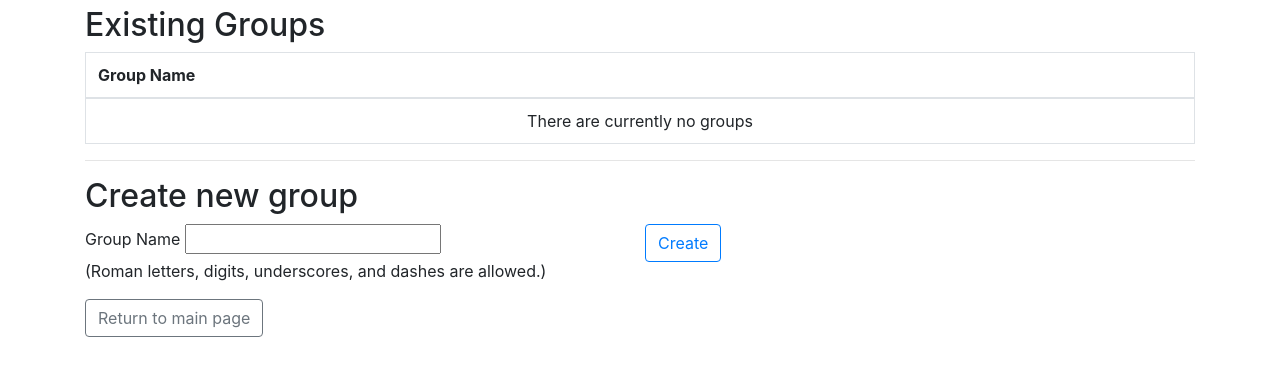
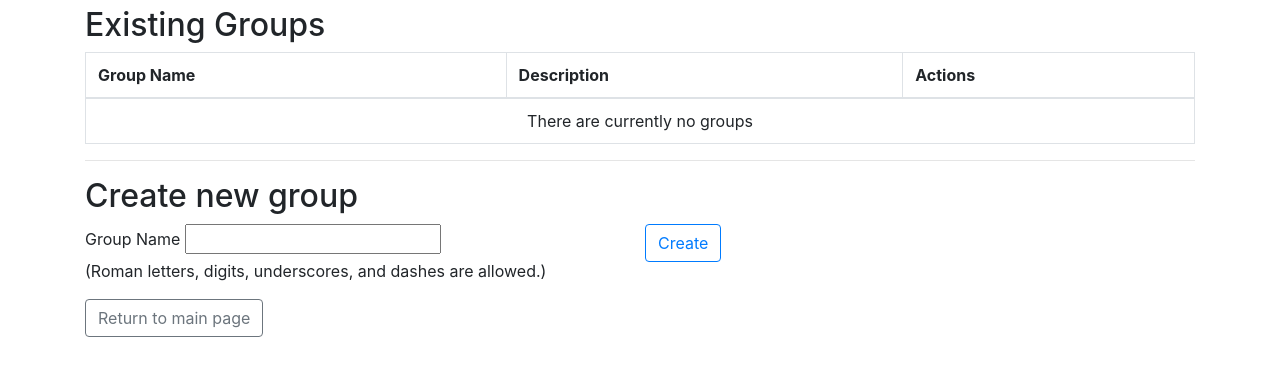
Before and after one commit to scimma/scimma-admin, a Django app: page /hopauth/group_management in a window 1280 px wide. Shown: the part 74-450 px from the top of the page. Run offline with Django 3.2, Linux system fonts and the light colour scheme; the visitor is signed in with stand-in values (Sample User, id 1); data that the repository does not hold is empty; parts of the project's set-up code (start-up, migrations or seed data) failed here and were passed over; some libraries are stand-ins or nearby versions.

Commit message:
Add descriptions to groups, topics, and credentials.
All descriptions allow up to 1024 characters and can be edited by object owners or platform admins.

```diff
--- a/scimma_admin/hopskotch_auth/templates/hopskotch_auth/group_management.html
+++ b/scimma_admin/hopskotch_auth/templates/hopskotch_auth/group_management.html
@@ -9,13 +9,16 @@
             <table class="table table-bordered table-hover">
                 <thead>
                     <tr>
-                        <th scope="col" colspan="2">Group Name</th>
+                        <th scope="col">Group Name</th>
+                        <th scope="col">Description</th>
+                        <th scope="col">Actions</th>
                     </tr>
                 </thead>
                 <tbody>
                     {% for group in groups %}
                     <tr>
                         <td>{{ group.name }}</td>
+                        <td>{{ group.description }}</td>
                         <td>
                             <form action="{% url 'edit_group' %}" method="get">
                                 <input type="hidden" name="group_id" value="{{ group.id }}">
--- a/scimma_admin/hopskotch_auth/templates/hopskotch_auth/topic_management.html
+++ b/scimma_admin/hopskotch_auth/templates/hopskotch_auth/topic_management.html
@@ -11,6 +11,7 @@
                     <tr>
                         <th scope="col">Owning Group</th>
                         <th scope="col">Name</th>
+                        <th scope="col">Description</th>
                     </tr>
                 </thead>
                 <tbody>
@@ -22,6 +23,7 @@
                         <td rowspan="{{ topics|length }}"><a href="{% url 'edit_group' %}?group_id={{ owning_group.id }}">{{ owning_group.name }}</a></td>
                         {% endif %}
                         <td><a href="{% url 'edit_topic' %}?topic_id={{ topic.id }}">{{ topic.name }}</a></td>
+                        <td>{{ topic.description }}</td>
                     </tr>
                     {% endfor %}
                     {% endfor %}
--- a/scimma_admin/hopskotch_auth/urls.py
+++ b/scimma_admin/hopskotch_auth/urls.py
@@ -15,17 +15,20 @@ urlpatterns = [
     path("create_group", views.create_group, name="create_group"),
     path("edit_group", views.edit_group, name="edit_group"),
     path("delete_group", views.delete_group, name="delete_group"),
+    path("change_group_description", views.change_group_description, name="change_group_description"),
     path("topic_management", views.topic_management, name="topic_management"),
     path("credential_management", views.credential_management, name="credential_management"),
     path("change_membership_status", views.change_membership_status, name="change_membership_status"),
     path("remove_user", views.remove_user, name="remove_user"),
     path("create_topic", views.create_topic, name="create_topic"),
     path("edit_topic", views.edit_topic, name="edit_topic"),
+    path("change_topic_description", views.change_topic_description, name="change_topic_description"),
     path("set_topic_public_read_access",views.set_topic_public_read_access, name="set_topic_public_read_access"),
     path("delete_topic", views.delete_topic, name="delete_topic"),
     path("remove_group_permission", views.remove_group_permission, name="remove_group_permission"),
     path("add_group_permission", views.add_group_permission, name="add_group_permission"),
     path("edit_credential", views.edit_credential, name="edit_credential"),
+    path("change_credential_description", views.change_credential_description, name="change_credential_description"),
     path("add_credential_permission", views.add_credential_permission, name="add_credential_permission"),
     path("remove_credential_permission", views.remove_credential_permission, name="remove_credential_permission"),
     path("suspend_credential", views.suspend_credential, name="suspend_credential"),
--- a/scimma_admin/hopskotch_auth/views.py
+++ b/scimma_admin/hopskotch_auth/views.py
@@ -37,9 +37,10 @@ def index(request):
                             "status":membership.status})
     memberships.sort(key=lambda m: m["group_name"])
     accessible_topics = []
-    for name, desc in topics_accessible_to_user(request.user).items():
-        accessible_topics.append({"name":name,
-                           "access_type":desc})
+    for name, access in topics_accessible_to_user(request.user).items():
+        accessible_topics.append({"name":name,"name":name,
+                                  "description":KafkaTopic.objects.get(name=name).description,
+                                  "access_type":access})
     accessible_topics.sort(key=lambda t: t["name"])
     return render(
         request, 'hopskotch_auth/index.html',
@@ -238,6 +239,51 @@ def delete_group(request):
 
     messages.info(request, "Group "+group_name+" deleted")
     return redirect("group_management")
+
+
+@require_POST
+@login_required
+def change_group_description(request):
+    logger.info(f"User {request.user.username} ({request.user.email}) to set the description for group "
+                f"{request.POST.get('group_id','<unset>')} from {request.META['REMOTE_ADDR']}")
+
+    if not "group_id" in request.POST or len(request.POST["group_id"])==0:
+        return redirect_with_error(request, "Set a group description",
+                                   "Missing or invalid group ID", "index")
+    if "description" not in request.POST:
+        return redirect_with_error(request, "Set a group description",
+                                   "Missing group description", "index")
+
+    group_id = request.POST["group_id"]
+    try:
+        group = Group.objects.get(id=group_id)
+    except ObjectDoesNotExist as dne:
+        return redirect_with_error(request, "Set a group description",
+                                   "No such group exists", "index")
+
+    # make sure the requesting user actually has the rights to modify this group
+    # the user must be a group owner or a staff member
+    if not is_group_owner(request.user,group_id) and not request.user.is_staff:
+        return redirect_with_error(request,
+                                   f"Set a description for the group with id {group.id}",
+                                   "Requester is not a group owner or staff member",
+                                   "index")
+
+    base_edit_url = reverse("edit_group")
+    edit_url = base_edit_url+f"?group_id={group.id}"
+
+    description = request.POST["description"]
+    # make sure the proposed description is valid
+    if len(description) > 1024:
+        return redirect_with_error(request, "Set a credential description",
+                                   "Description too long", edit_url)
+
+    group.description = description
+    group.save()
+    logger.info(f"Set description for group {group.name}")
+    messages.info(request, f"Set group description")
+
+    return redirect(edit_url)
 
 
 @login_required
@@ -484,6 +530,51 @@ def edit_topic(request):
 
 @require_POST
 @login_required
+def change_topic_description(request):
+    logger.info(f"User {request.user.username} ({request.user.email}) to set the description for topic ID "
+                f"{request.POST.get('group_id','<unset>')} from {request.META['REMOTE_ADDR']}")
+
+    if not "topic_id" in request.POST or len(request.POST["topic_id"])==0:
+        return redirect_with_error(request, "Set a topic description",
+                                   "Missing or invalid topic ID", "index")
+    if "description" not in request.POST:
+        return redirect_with_error(request, "Set a topic description",
+                                   "Missing topic description", "index")
+
+    topic_id = request.POST["topic_id"]
+    try:
+        topic = KafkaTopic.objects.get(id=topic_id)
+    except ObjectDoesNotExist as dne:
+        return redirect_with_error(request, "Set a topic description",
+                                   "No such topic exists", "index")
+
+    # make sure the requesting user actually has the rights to modify this group
+    # the user must be a group owner or a staff member
+    if not is_group_owner(request.user,topic.owning_group.id) and not request.user.is_staff:
+        return redirect_with_error(request,
+                                   f"Set a description for topic {topic.name}",
+                                   "Requester is not an owning group owner or staff member",
+                                   "index")
+
+    base_edit_url = reverse("edit_topic")
+    edit_url = base_edit_url+f"?topic_id={topic.id}"
+
+    description = request.POST["description"]
+    # make sure the proposed description is valid
+    if len(description) > 1024:
+        return redirect_with_error(request, "Set a topic description",
+                                   "Description too long", edit_url)
+
+    topic.description = description
+    topic.save()
+    logger.info(f"Set description for topic {topic.name}")
+    messages.info(request, f"Set topic description")
+
+    return redirect(edit_url)
+
+
+@require_POST
+@login_required
 def set_topic_public_read_access(request):
     logger.info(f"User {request.user.username} ({request.user.email}) requested to set topic ID "
                 f"{request.POST.get('topic_id','<unset>')} public read access to "
@@ -681,6 +772,49 @@ def edit_credential(request):
 
 @require_POST
 @login_required
+def change_credential_description(request):
+    logger.info(f"User {request.user.username} ({request.user.email}) to set the description for credential "
+                f"{request.POST.get('cred_username','<unset>')} from {request.META['REMOTE_ADDR']}")
+
+    if not "cred_username" in request.POST:
+        return redirect_with_error(request, "Set a credential description",
+                                   "Missing credential name", "index")
+    if "description" not in request.POST:
+        return redirect_with_error(request, "Set a credential description",
+                                   "Missing credential description", "index")
+
+    try:
+        credential = SCRAMCredentials.objects.get(username=request.POST["cred_username"])
+    except ObjectDoesNotExist as dne:
+        return redirect_with_error(request, "Set a credential description",
+                                   "No such credential exists", "index")
+
+    # make sure the requesting user actually has the rights to modify this credential
+    # the user must be the credential owner or a staff member
+    if request.user!=credential.owner and not request.user.is_staff:
+        return redirect_with_error(request, "Set a credential description",
+                                   "Requester is not the credential owner or a staff member",
+                                   "index")
+
+    base_edit_url = reverse("edit_credential")
+    edit_url = base_edit_url+"?cred_username="+credential.username
+
+    description = request.POST["description"]
+    # make sure the proposed description is valid
+    if len(description) > 1024:
+        return redirect_with_error(request, "Set a credential description",
+                                   "Description too long", edit_url)
+
+    credential.description = description
+    credential.save()
+    logger.info(f"Set description for credential {credential.username}")
+    messages.info(request, f"Set credential description")
+
+    return redirect(edit_url)
+
+
+@require_POST
+@login_required
 def add_credential_permission(request):
     logger.info(f"User {request.user.username} ({request.user.email}) requested to add a permission "
                 f"{request.POST.get('perm','<unset>')} to credential "
```
Also changed, not shown: scimma_admin/hopskotch_auth/models.py (+16 -0 lines), scimma_admin/hopskotch_auth/templates/hopskotch_auth/edit_credential.html (+12 -0 lines), scimma_admin/hopskotch_auth/templates/hopskotch_auth/edit_group.html (+15 -1 lines), scimma_admin/hopskotch_auth/templates/hopskotch_auth/edit_topic.html (+13 -1 lines), scimma_admin/hopskotch_auth/templates/hopskotch_auth/index.html (+6 -2 lines), scimma_admin/hopskotch_auth/migrations/0006_add_descriptions.py (added).
